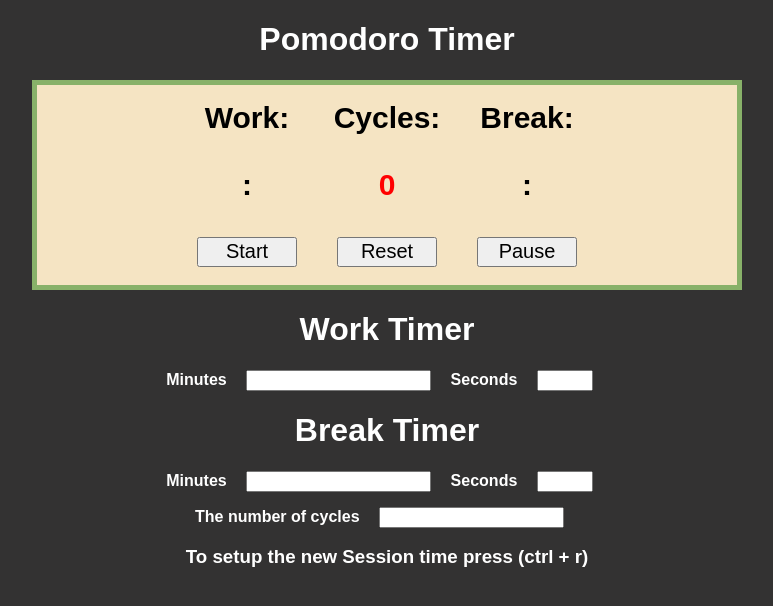
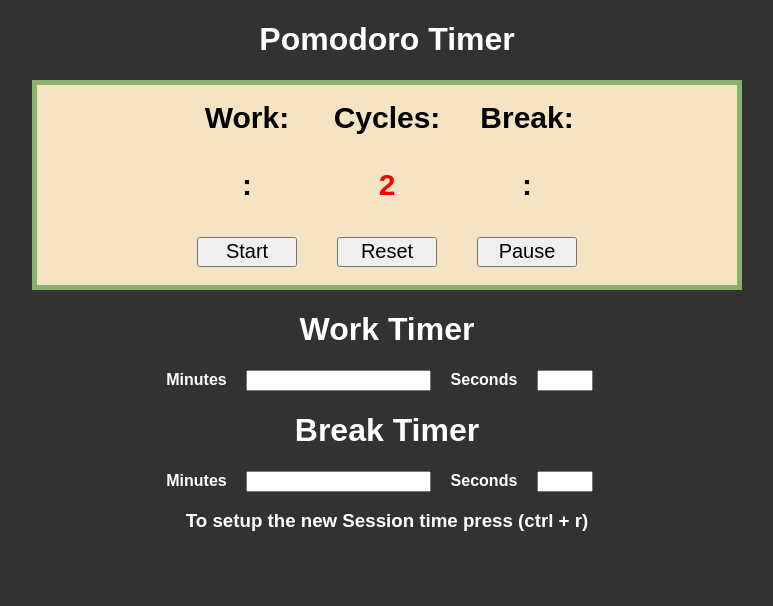
Before and after one commit to AaronCIssello/Pomodoro-Timer, a plain HTML site: page index.html in a window 1280 px wide. Both pictures are taken after a click on the button "Start". Shown: the whole page, without its empty margins (253-1026 px from the left). Drawn offline with Linux system fonts and the light colour scheme.

Commit message:
Fixed bugs

```diff
--- a/index.html
+++ b/index.html
@@ -42,8 +42,6 @@
       <label for="seconds">Seconds</label>
       <input type="number" name="seconds" id="input_break_seconds" min="0" max="59">
       <br>
-      <label for="cycle_number">The number of cycles  </label>
-      <input type="number" id="cycle_number" min="0">
       <h3>To setup the new Session time press (ctrl + r)</h3>
     </form>
     <script src="script.js"></script>
--- a/script.js
+++ b/script.js
@@ -9,7 +9,11 @@ var ws = document.getElementById('w_seconds');
 var bm = document.getElementById('b_minutes');
 var bs = document.getElementById('b_seconds');
 
-var cycleNumber = document.getElementById("cycle_number").value;
+
+function playSound(url) {
+  const audio = new Audio(url);
+  audio.play();
+}
 
 
 
@@ -25,7 +29,6 @@ document.getElementById('w_seconds').innerText = inputWorkSeconds;
 document.getElementById('b_minutes').innerText = inputBreakMinute;
 document.getElementById('b_seconds').innerText = inputBreakSeconds;
 
-console.log(cycleNumber)
 
 //store a reference to a timer variable
 var startTimer;
@@ -52,7 +55,6 @@ reset.addEventListener('click', function(){
 
 //Start Timer Function
 function timer(){
-  for (let i=0; i<cycleNumber; i++)
   //Work Timer Countdown
   if(ws.innerText != 0){
       ws.innerText--;
@@ -60,7 +62,6 @@ function timer(){
       ws.innerText = 59;
       wm.innerText--;
   }
-
   //Break Timer Countdown
   if(wm.innerText == 0 && ws.innerText == 0){
       if(bs.innerText != 0){
@@ -73,11 +74,10 @@ function timer(){
 
   //Increment Counter by one if one full cycle is completed
   if(wm.innerText == 0 && ws.innerText == 0 && bm.innerText == 0 && bs.innerText == 0){
-        wm.innerText = inputWorkMinute;
-        ws.innerText = inputWorkSeconds;
-
-        bm.innerText = inputBreakMinutes;
-        bs.innerText = inputBreakSeconds;
+    document.getElementById('w_minutes').innerText = inputWorkMinute;
+    document.getElementById('w_seconds').innerText = inputWorkSeconds;
+    document.getElementById('b_minutes').innerText = inputBreakMinute;
+    document.getElementById('b_seconds').innerText = inputBreakSeconds;
 
     document.getElementById('counter').innerText++;
 
--- a/style.css
+++ b/style.css
@@ -110,7 +110,3 @@ form input{
 form h3{
   color: white;
 }
-
-#cycle_number{
-  margin-top: 15px;
-}
```
Lines whose indentation alone changed are shown as unchanged.
